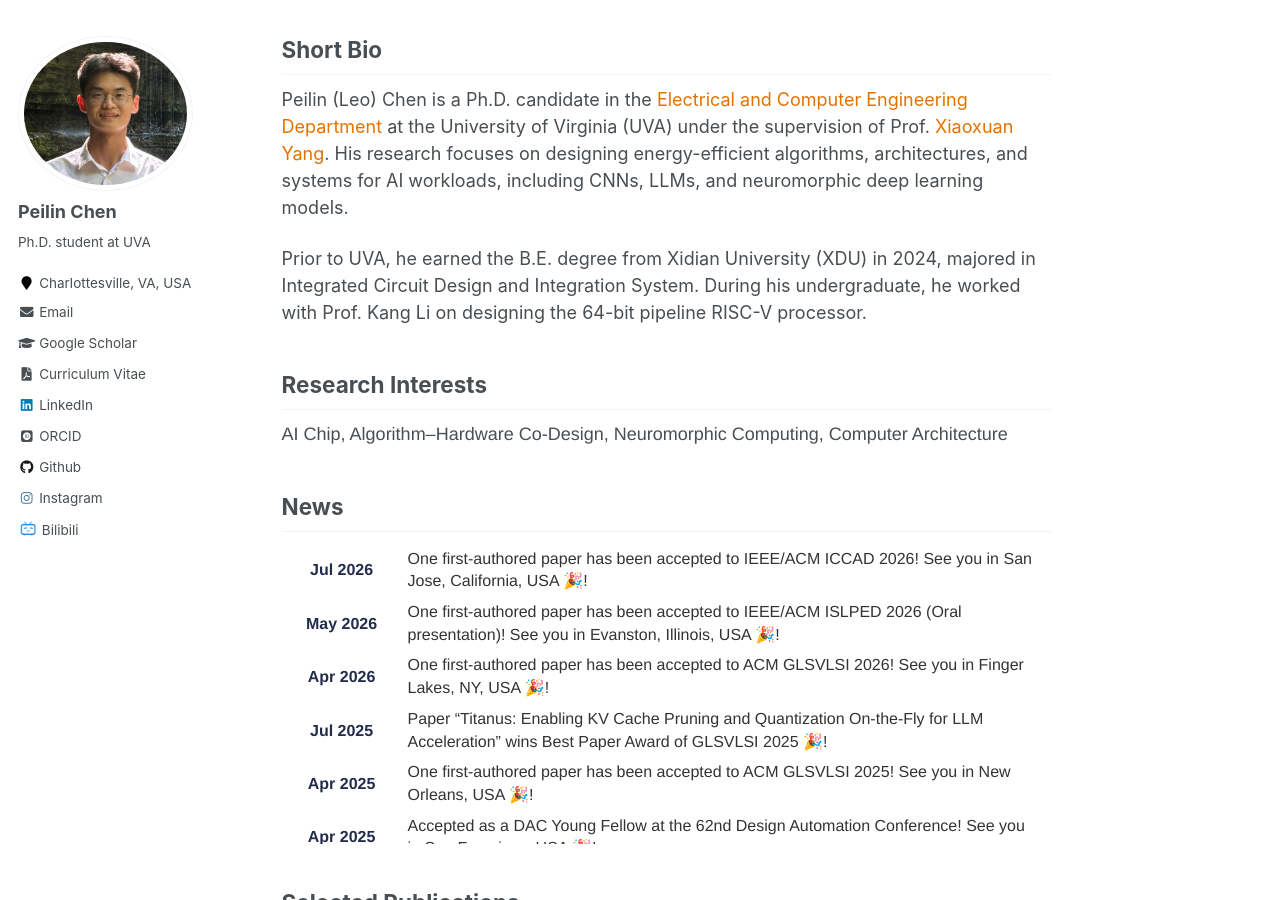
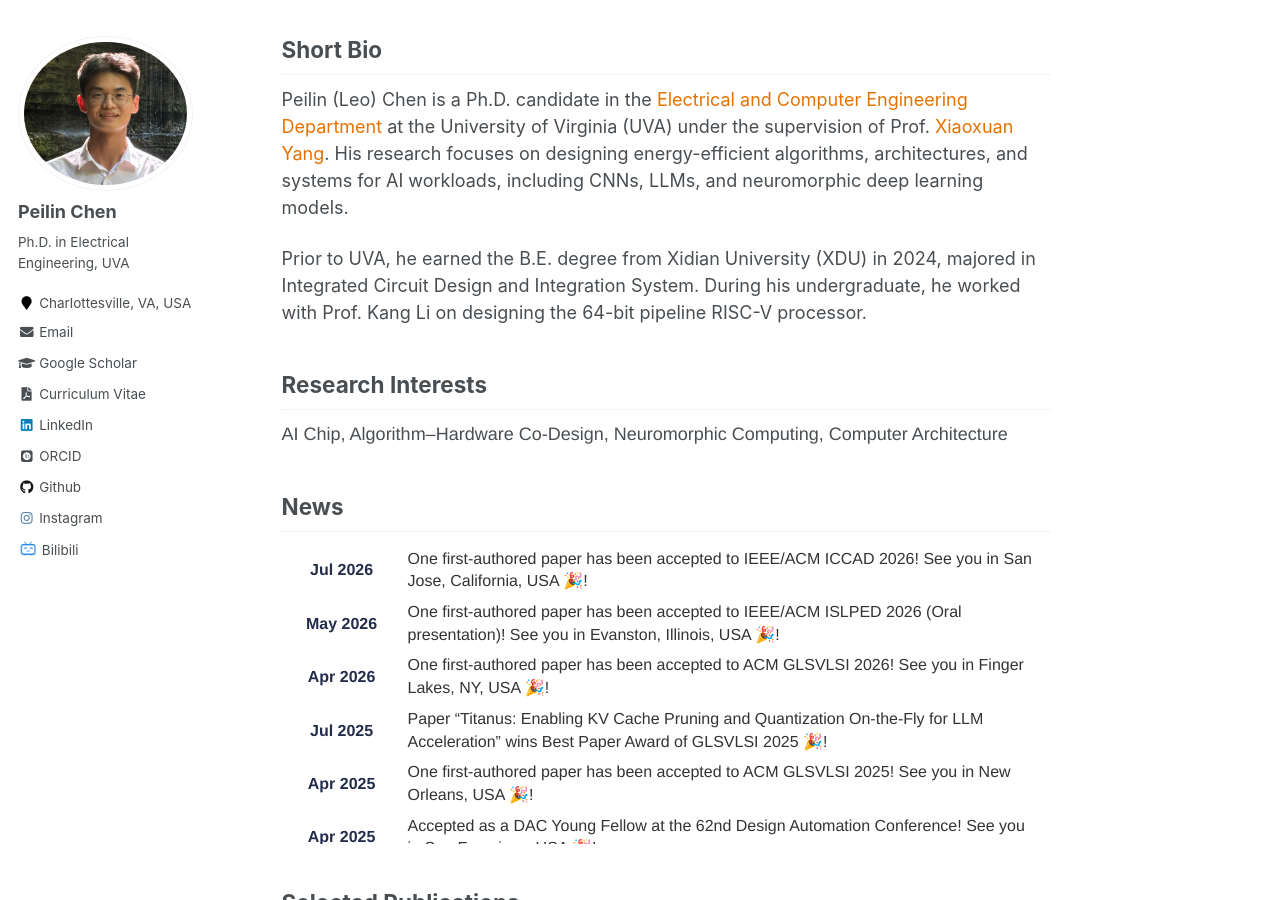
Before and after one commit to peilin-chen/peilin-chen.github.io, a Jekyll site: the page built from _pages/about.md, in a window 1280 px wide and 900 px high. Built offline with Jekyll 4.4.1, drawn with Linux system fonts in a browser that asks for light colours; some web fonts are replaced.

Commit message:
Update author bio in _config.yml

```diff
--- a/_config.yml
+++ b/_config.yml
@@ -82,7 +82,7 @@ analytics:
 author:
   name             : "Peilin Chen"
   avatar           : "figure4.jpg"
-  bio              : "Ph.D. student at UVA"
+  bio              : "Ph.D. in Electrical Engineering, UVA"
   location         : "Charlottesville, VA, USA"
   employer         : #"University of Virginia"
   #pubmed           : "https://www.ncbi.nlm.nih.gov/pubmed/?term=john+snow"
```
